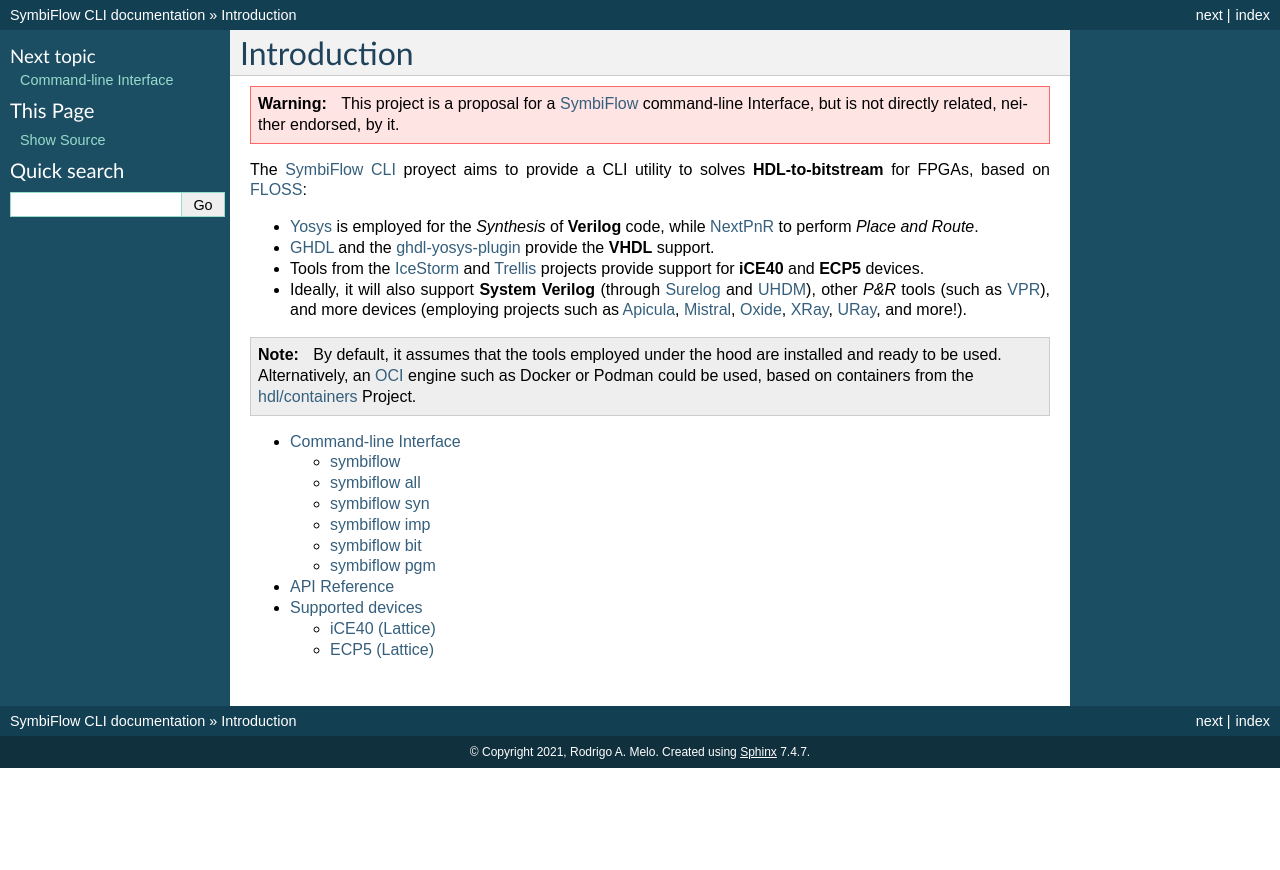
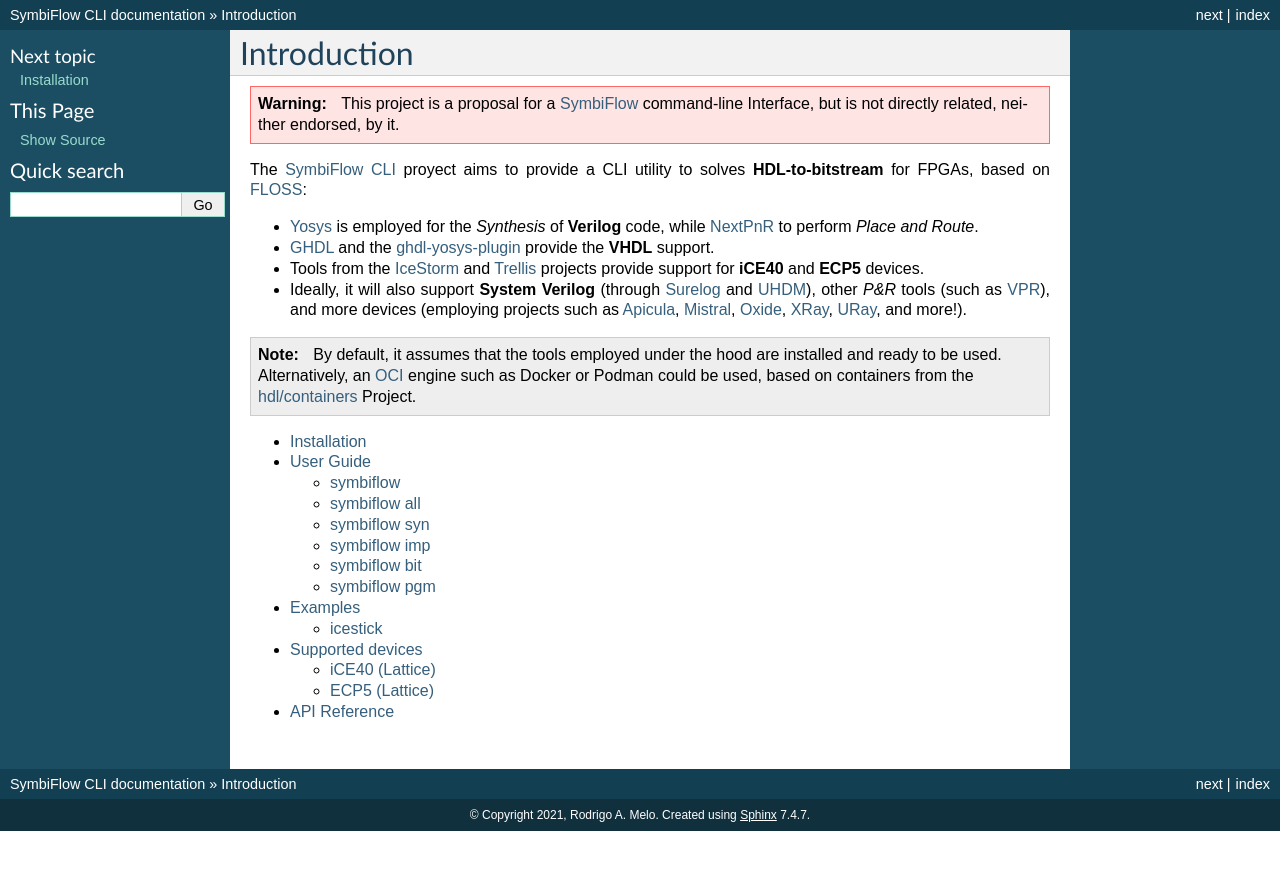
Before and after one commit to PyFPGA/symbiflow_cli, a Sphinx documentation site: the page built from docs/index.rst, in a window 1280 px wide. Shown: the top 870 px of the page. Built offline with Sphinx 7.4.7, drawn with Linux system fonts in a browser that asks for light colours.

Commit message:
docs: improved
* Added installation instructions and one example for icestick.
* Renamed cli to user-guide.
* Moved order of sections in the index.

```diff
--- a/docs/index.rst
+++ b/docs/index.rst
@@ -17,6 +17,8 @@
     By default, it assumes that the tools employed under the hood are installed and ready to be used. Alternatively, an :wikipedia:`OCI <Open_Container_Initiative>` engine such as Docker or Podman could be used, based on containers from the `hdl/containers <https://hdl.github.io/containers>`__ Project.
 
 .. toctree::
-   cli.rst
+   installation
+   user-guide
+   examples
+   devices
    api.rst
-   devices.rst
--- a/docs/cli.rst
+++ b/docs/user-guide.rst
@@ -1,5 +1,5 @@
-Command-line Interface
-======================
+User Guide
+==========
 
 symbiflow
 ---------
```
Also changed, not shown: docs/examples.rst (added, +13 -0 lines), docs/installation.rst (added, +12 -0 lines), 1 other file.
